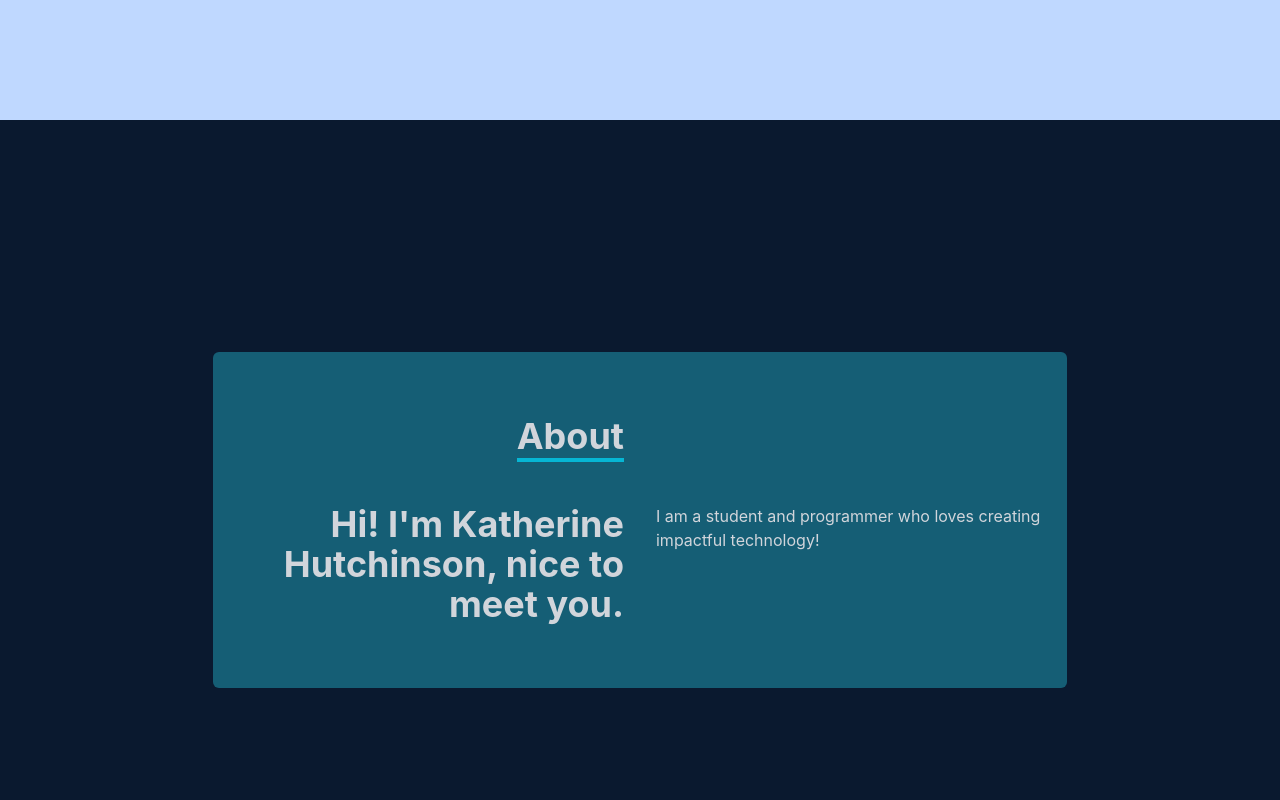
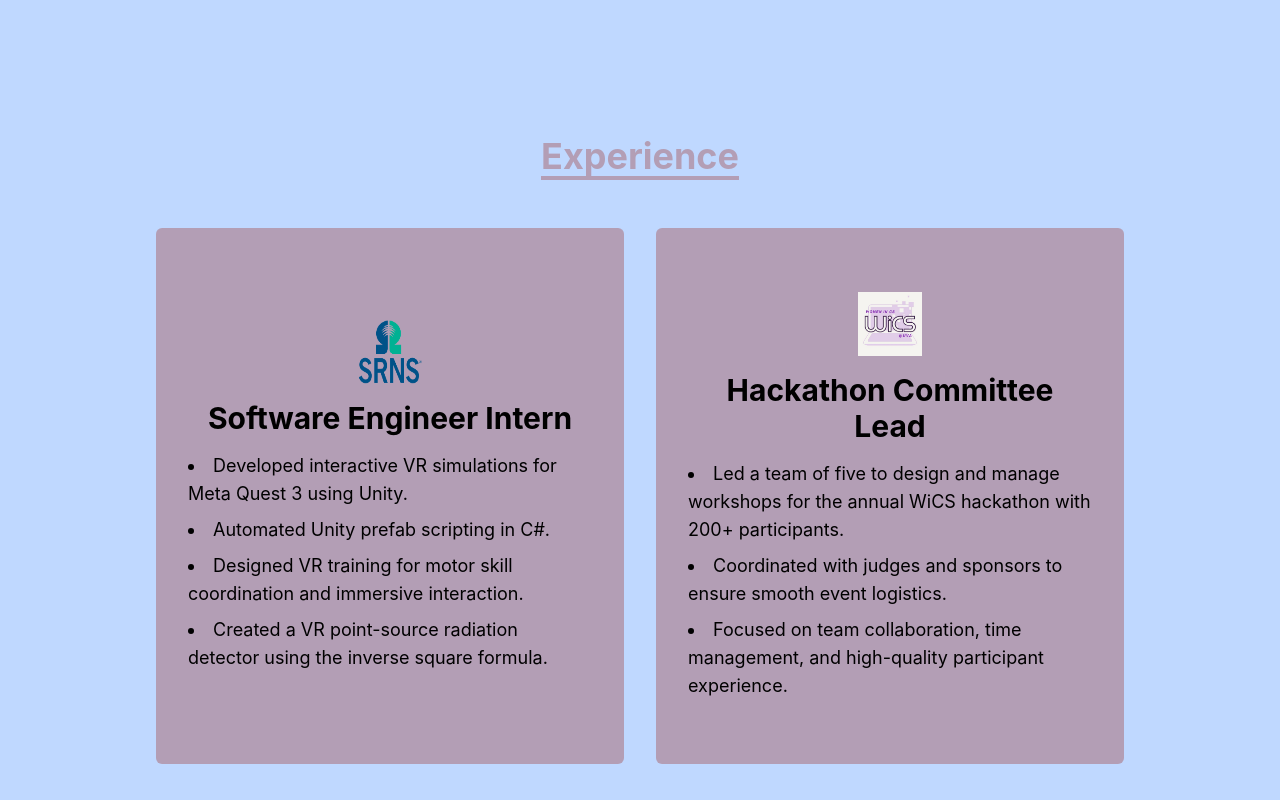
Before and after one commit to katiehutc/portfolio, a React (Create React App) app: page / in a window 1280 px wide. Shown: the part 680-1480 px from the top of the page. Built offline with nearby package versions, Linux system fonts and the light colour scheme.

Commit message:
Update App.js

```diff
--- a/src/App.js
+++ b/src/App.js
@@ -12,7 +12,6 @@ function App() {
     <div >
       <Navbar />
       <Home />
-      <About />
       <Experience />
       <Skills />
       <Projects />
```
